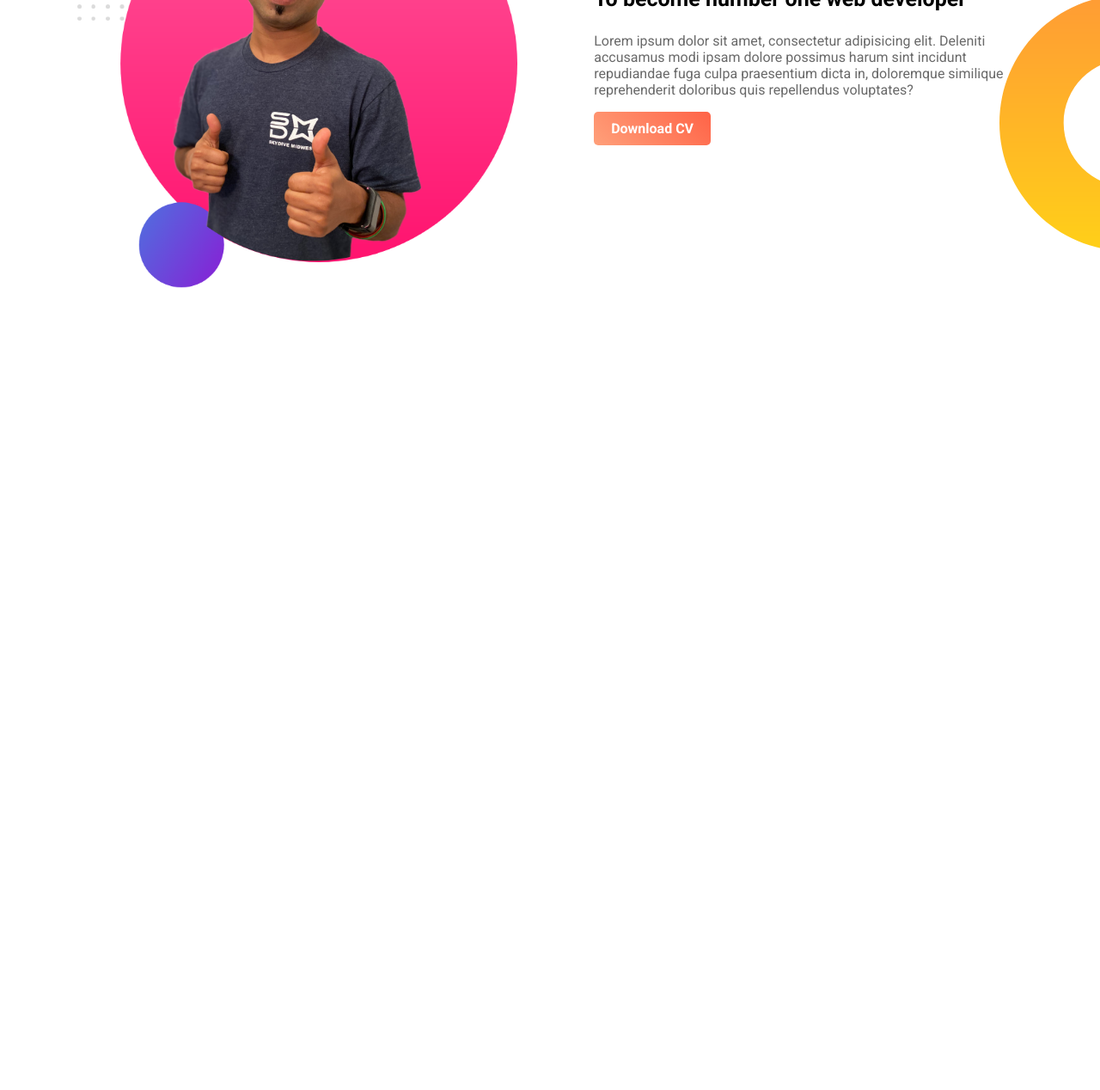
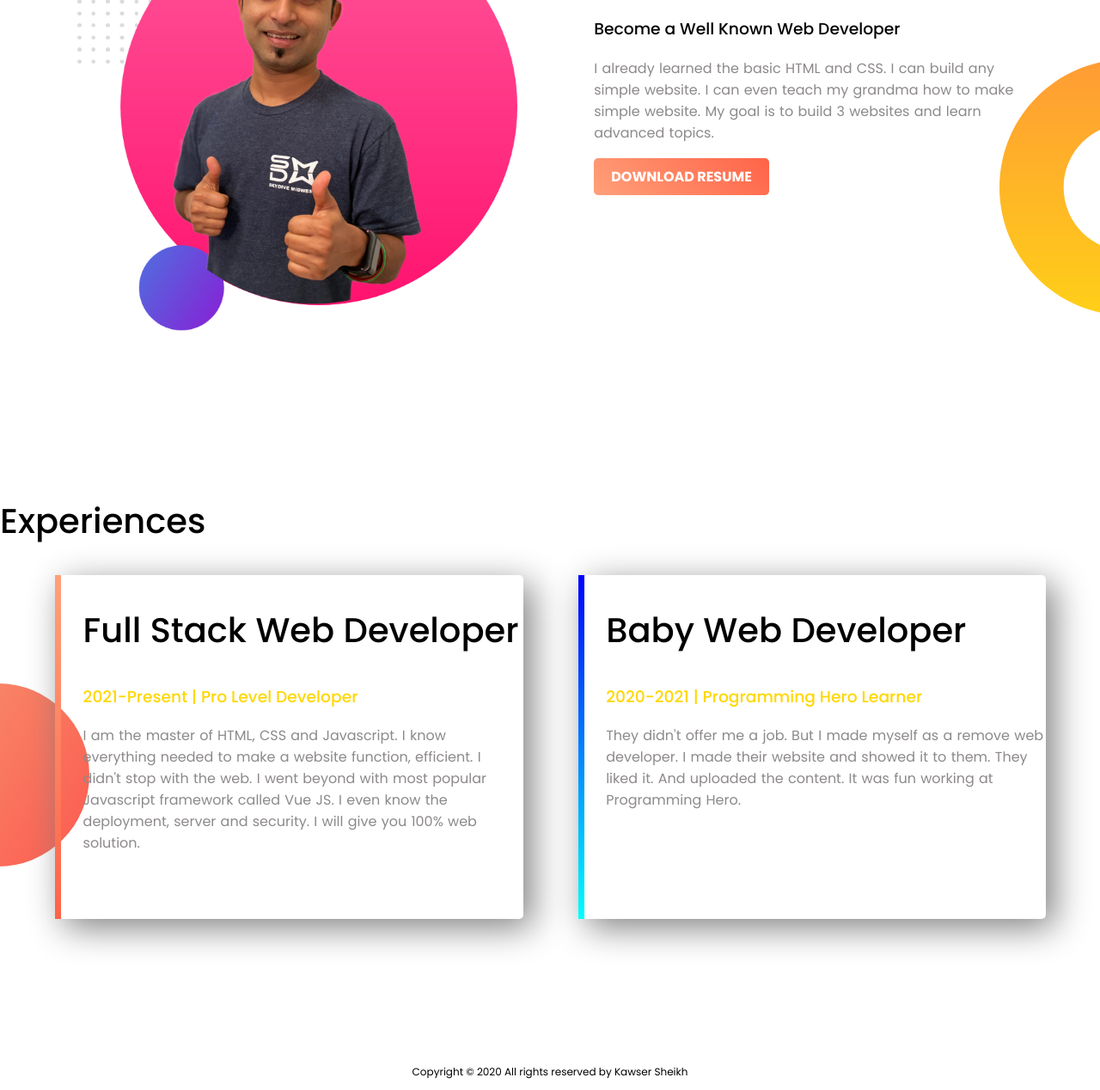
Before and after one commit to KawserSheikh/Milestone-1, a plain HTML site: page index.html in a window 1280 px wide. Shown: the part 757-2025 px from the top of the page at 86% size. Before the commit the page ends 1300 px from the top, so only its background shows below. Drawn offline with Linux system fonts and the light colour scheme.

Commit message:
milestone1 cmplt

```diff
--- a/css/style.css
+++ b/css/style.css
@@ -1,30 +1,15 @@
-/* *{margin: 0;padding: 0;box-sizing: border-box;} */
 body{
-    font-family: 'Roboto', sans-serif;
+    font-family: 'Poppins', sans-serif;
     margin: 0;
-
+}
+section{
+    height: 500px;
+    padding-bottom: 150px;
 }
 
-p{
-    color: dimgray;
-    padding-bottom: 10px;
-}
-
-section{
-    height: 500px;
-    padding-bottom: 100px;
-}
-
-.half-width h1{
-    font-size: 50px;
-}
-
-.half-width h3{
-    font-size: 25px;
-}
-
-.name-hl{
-    color: orange;
+.first-view{
+    background-image: url(../img/top-banner.png);
+    background-repeat: no-repeat;
 }
 .half-width{
     width: 40%;
@@ -33,31 +18,74 @@ section{
     padding-left: 2%;
 
 }
+h1{
+    font-size: 50px;
+    font-weight: 500;
+}
+h2{
+    font-size: 40px;
+    font-weight: 500;
+}
+.highlighted{
+    color: gold;
+}
+h3{
+    font-weight: 500;
+}
 
 .half-width img{
     width: 100%;
 }
 
-.first-view{
-    background-image: url(../img/top-banner.png);
-    background-repeat: no-repeat;
+.half-width p{
+    color: rgb(141, 137, 137);
+    word-spacing: 1px;
+    padding-bottom: 10px;
 }
-
-.link-btn{
+.anchore{
     text-decoration: none;
-
-    background-image: linear-gradient(45deg,lightsalmon, tomato);
+    text-transform: uppercase;
     padding: 10px 20px;
+    background: linear-gradient(45deg, lightsalmon, tomato);
     border-radius: 5px;
     color: #fff;
     font-weight: 700;
 }
 
-.second-view{
-    margin-bottom: 100px;
-}
-.second-view{
-    background-image: url("../img/dream-bg.png");
+
+.dream-area{
+    background-image: url(../img/dream-bg.png);
     background-repeat: no-repeat;
     background-position: right;
 }
+
+.experience-area{
+    background-image: url(../img/exp-bg.png);
+    background-repeat: no-repeat;
+    background-position: left;
+
+}
+
+.single-experience{
+    box-shadow: 10px 10px 40px gray;
+    border-radius: 5px;
+    height: 80%;
+
+}
+
+#full-stack{
+    border-left: 7px solid;
+    border-image: linear-gradient(180deg,lightsalmon,tomato);
+    border-image-slice: 1;
+}
+
+#baby-web{
+    border-left: 7px solid;
+    border-image: linear-gradient(180deg,blue,cyan);
+    border-image-slice: 1;
+}
+
+footer p{
+    text-align: center;
+    font-size: 12px;
+}
--- a/index.html
+++ b/index.html
@@ -1,39 +1,67 @@
 <!DOCTYPE html>
 <html lang="en">
+
 <head>
     <meta charset="UTF-8">
     <meta name="viewport" content="width=device-width, initial-scale=1.0">
     <title>Kawser Web Developer</title>
+    <link href="https://fonts.googleapis.com/css2?family=Poppins:wght@400;500;600;700&family=Roboto&display=swap" rel="stylesheet">
     <link rel="stylesheet" href="css/style.css">
-    <link href="https://fonts.googleapis.com/css2?family=Roboto:wght@400;500;700&display=swap" rel="stylesheet">
+</head>
 
-</head>
 <body>
+    <!-- section about me start -->
     <section class="first-view">
-        <div class="half-width content">
-            <h1>Welcom to</h1>
-            <h1><span class="name-hl">Kawser Sheikh</span> World</h1>
-            <h3>World-class professional Web Developer</h3>
-            <p>Lorem ipsum dolor sit amet, consectetur adipisicing elit. Deleniti accusamus modi ipsam dolore possimus harum sint incidunt repudiandae fuga culpa praesentium dicta in, doloremque similique reprehenderit doloribus quis repellendus voluptates?</p>
-            <a class="link-btn" href="#" target="_blank">Hire me</a>
+        <div class="half-width">
+            <h1>Welcome To</h1>
+            <h1><span class="highlighted">Kawser Sheikh</span> World</h1>
+            <h3>Building Mindblowing Webiste with Unique Designs</h3>
+            <p>You might saw me jumping, climbing buildings, and stopping trains. But nobody pays me a dime for that work. That's why I am learning and mastering web development. I will not stop until I become the Web Development Hero.</p>
+            <a class="anchore" target="_blank" href="index.html">Hire Me</a>
         </div>
+
         <div class="half-width">
-            <img src="img/jhankar.png" alt="profile image">
+            <img src="img/jhankar.png" alt="profile image 1">
         </div>
     </section>
+    <!-- section about me end -->
 
-    <section class="second-view">
+    <!-- section dream start -->
+    <section class="dream-area">
         <div class="half-width">
-            <img src="img/jhankar2.png" alt="profile image">
-        </div>
-        <div class="half-width content">
-            <h1>My Dream</h1>
-            <h3>To become number one web developer</h3>
-            <p>Lorem ipsum dolor sit amet, consectetur adipisicing elit. Deleniti accusamus modi ipsam dolore possimus harum sint incidunt repudiandae fuga culpa praesentium dicta in, doloremque similique reprehenderit doloribus quis repellendus voluptates?</p>
-            <a class="link-btn" href="#" target="_blank">Download CV</a>
+            <img src="img/jhankar2.png" alt="profile image 2">
         </div>
 
+        <div class="half-width">
+            <h2>Dream To Be</h2>
+            <h3>Become a Well Known Web Developer</h3>
+            <p>I already learned the basic HTML and CSS. I can build any simple website. I can even teach my grandma how to make simple website. My goal is to build 3 websites and learn advanced topics.</p>
+            <a class="anchore" target="_blank" href="index.html">Download Resume</a>
+        </div>
     </section>
+    <!-- section dream end -->
 
+    <!-- section experience start -->
+    <section class="experience-area">
+        <h2>Experiences</h2>
+        <div id="full-stack" class="half-width single-experience">
+            <h2>Full Stack Web Developer</h2>
+            <h3 class="highlighted">2021-Present | Pro Level Developer</h3>
+            <p>I am the master of HTML, CSS and Javascript. I know everything needed to make a website function, efficient. I didn't stop with the web. I went beyond with most popular Javascript framework called Vue JS. I even know the deployment, server and security. I will give you 100% web solution.</p>
+        </div>
+        <div id="baby-web" class="half-width single-experience">
+            <h2>Baby Web Developer</h2>
+            <h3 class="highlighted">2020-2021 | Programming Hero Learner</h3>
+            <p>They didn't offer me a job. But I made myself as a remove web developer. I made their website and showed it to them. They liked it. And uploaded the content. It was fun working at Programming Hero.</p>
+        </div>
+    </section>
+    <!-- section experience end -->
+
+    <!-- section footer start -->
+    <footer>
+        <p>Copyright &copy 2020 All rights reserved by Kawser Sheikh</p>
+    </footer>
+    <!-- section footer end -->
 </body>
+
 </html>
```
